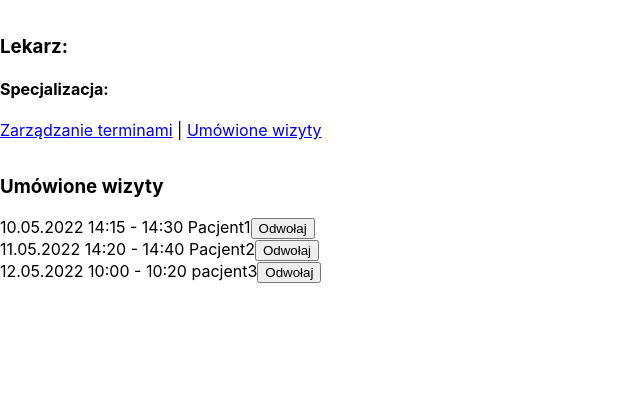
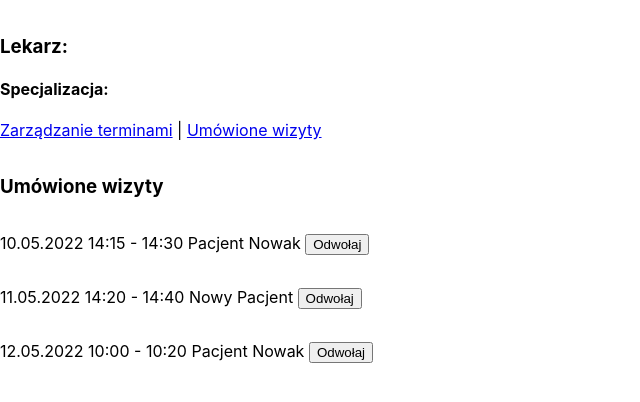
Before and after one commit to MarcinBieganek/MedicalCenter, a React (Create React App) app in the folder frontend/: page /doctors/4accb4a4-3052-4eba-9e25-3a04d202cc3c/appointments in a window 1280 px wide. Shown: the top 402 px of the page, without its empty margins (0-640 px from the left). Built offline with nearby package versions, Linux system fonts and the light colour scheme; no server answers.

Commit message:
Admin appointments list and appointment component added

```diff
--- a/frontend/src/components/Admin/AdminAppointments.tsx
+++ b/frontend/src/components/Admin/AdminAppointments.tsx
@@ -1,41 +1,27 @@
 import React, { useState } from 'react';
 import { useTranslation } from 'react-i18next';
 import { v4 } from 'uuid';
-import IMeeting from '../../types/IMeeting';
+import IAppointment from '../../types/IAppointment';
+import AppointmentsList from './AppointmentsList';
 
 const AdminAppointments = () => {
   const { t } = useTranslation();
 
-  const [meetingsList] = useState<IMeeting[]>([
+  const [appointmentsList] = useState<IAppointment[]>([
     {
-      id: v4(), firstName: 'Lekarz', lastName: 'Przykładowy', date: '10.05.2022', startHour: '14:15', endHour: '14:30', avilable: true, login: 'Pacjent1',
+      id: v4(), patientFirstName: 'Pacjent', patientLastName: 'Nowak', date: '10.05.2022', startHour: '14:15', endHour: '14:30', avilable: true,
     },
     {
-      id: v4(), firstName: 'Adam', lastName: 'Rodzinny', date: '11.05.2022', startHour: '14:20', endHour: '14:40', avilable: true, login: 'Pacjent2',
+      id: v4(), patientFirstName: 'Nowy', patientLastName: 'Pacjent', date: '11.05.2022', startHour: '14:20', endHour: '14:40', avilable: true,
     },
     {
-      id: v4(), firstName: 'Adam', lastName: 'Rodzinny', date: '12.05.2022', startHour: '10:00', endHour: '10:20', avilable: false, login: 'pacjent3',
+      id: v4(), patientFirstName: 'Pacjent', patientLastName: 'Nowak', date: '12.05.2022', startHour: '10:00', endHour: '10:20', avilable: false,
     }]);
 
   return (
     <main style={{ padding: '1rem 0' }}>
       <h3>{ t('bookedAppointments') }</h3>
-      <div>
-        {meetingsList.map((m: IMeeting) => (
-          <div>
-            {m.date}
-            {' '}
-            {m.startHour}
-            {' '}
-            -
-            {' '}
-            {m.endHour}
-            {' '}
-            {m.login}
-            <button type="submit">{ t('cancel') }</button>
-          </div>
-        ))}
-      </div>
+      <AppointmentsList appointmentsList={appointmentsList} />
     </main>
   );
 }
--- /dev/null
+++ b/frontend/src/components/Admin/Appointment.tsx
@@ -0,0 +1,32 @@
+import React from 'react';
+import { useTranslation } from 'react-i18next';
+import IAppointment from '../../types/IAppointment';
+
+interface IAppointmentProps {
+    appointment: IAppointment;
+    index: number;
+}
+
+const Appointment = ({ appointment } : IAppointmentProps) => {
+  const { t } = useTranslation();
+
+  return (
+    <div style={{ padding: '1rem 0' }}>
+      {appointment.date}
+      {' '}
+      {appointment.startHour}
+      {' '}
+      -
+      {' '}
+      {appointment.endHour}
+      {' '}
+      {appointment.patientFirstName}
+      {' '}
+      {appointment.patientLastName}
+      {' '}
+      <button type="submit">{ t('cancel') }</button>
+    </div>
+  );
+}
+
+export default Appointment;
--- /dev/null
+++ b/frontend/src/components/Admin/AppointmentsList.tsx
@@ -0,0 +1,17 @@
+import React from 'react';
+import IAppointment from '../../types/IAppointment';
+import Appointment from './Appointment';
+
+interface IAppointmentsListProps {
+  appointmentsList: IAppointment[];
+}
+
+const AppointmentsList = ({ appointmentsList } : IAppointmentsListProps) => (
+  <div>
+    {appointmentsList.map((appointment, index) => (
+      <Appointment appointment={appointment} index={index} />
+    ))}
+  </div>
+)
+
+export default AppointmentsList;
--- /dev/null
+++ b/frontend/src/types/IAppointment.ts
@@ -0,0 +1,9 @@
+export default interface IAppointment {
+  id: string;
+  patientFirstName: string;
+  patientLastName: string;
+  startHour: string;
+  endHour: string;
+  date: string;
+  avilable: boolean;
+}
```
Also changed, not shown: 12 other files (tests, documents, lock files or other folders).
